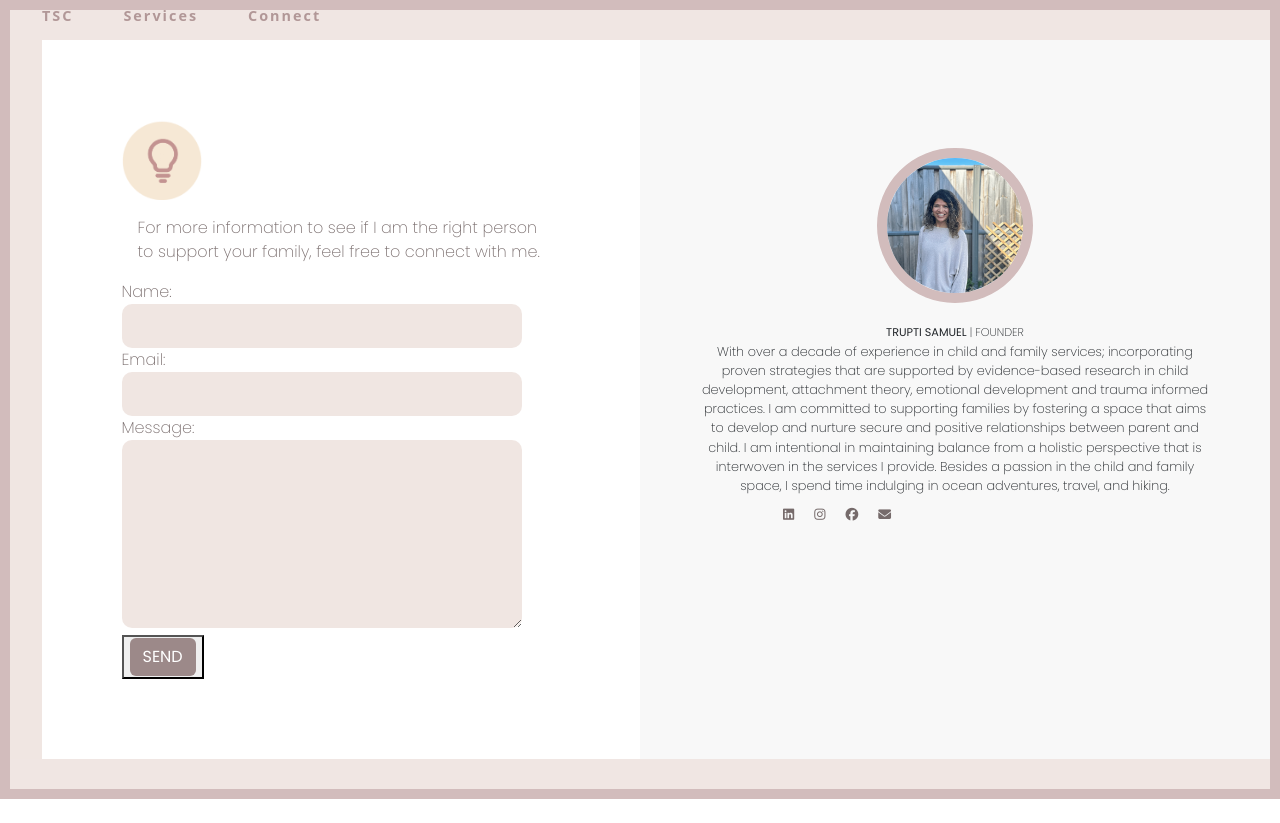
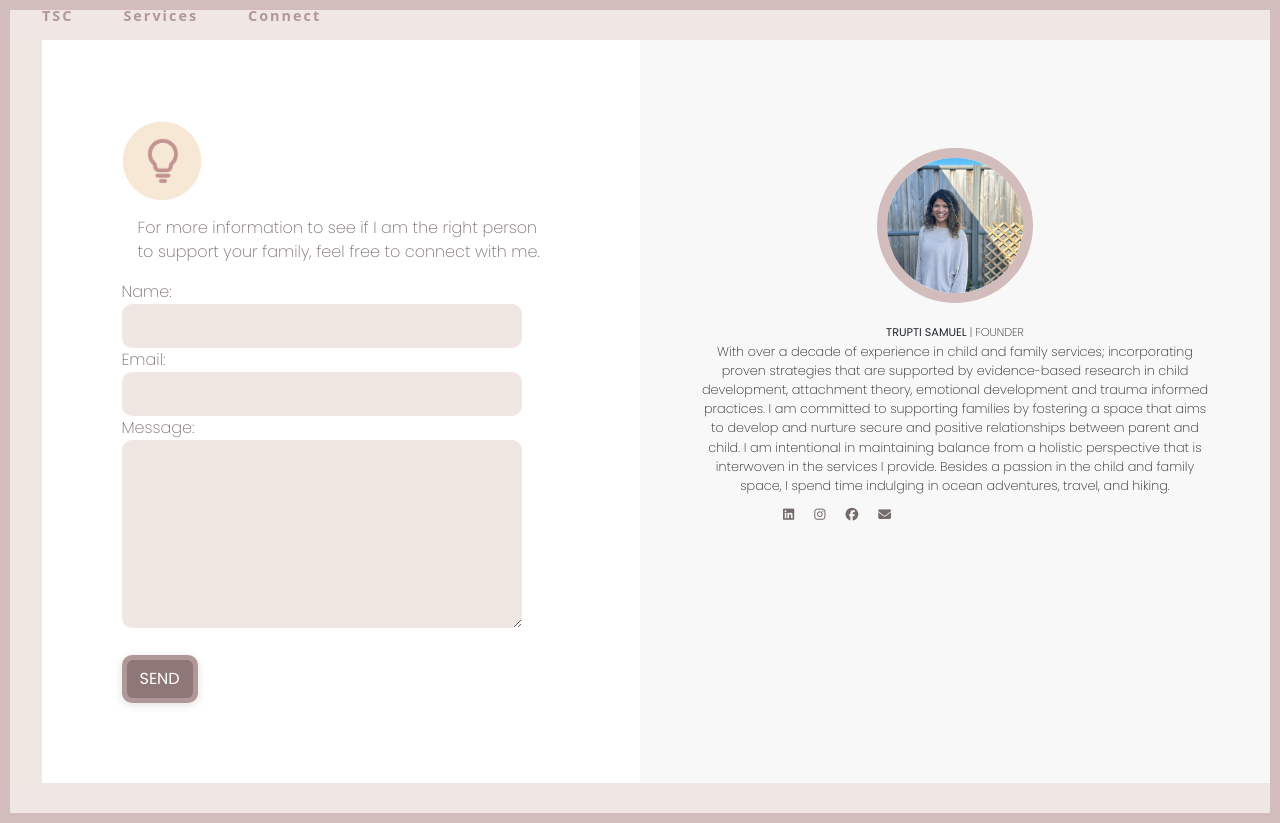
Before and after one commit to R-LaRoi/tsam-vite, a React (Vite) app: page /linkconnect in a window 1280 px wide. Before the commit the page ends 800 px from the top, so only its background shows below. Built offline with nearby package versions, Linux system fonts and the light colour scheme.

Commit message:
Update EmailForm.jsx

```diff
--- a/src/Components/EmailForm.jsx
+++ b/src/Components/EmailForm.jsx
@@ -97,7 +97,7 @@ return(
     </textarea>
  <br/>
 
-<button type ="submit" >
+<button type ="submit"  className='appt-btn'>
 
 
 <MessageButton />
```
